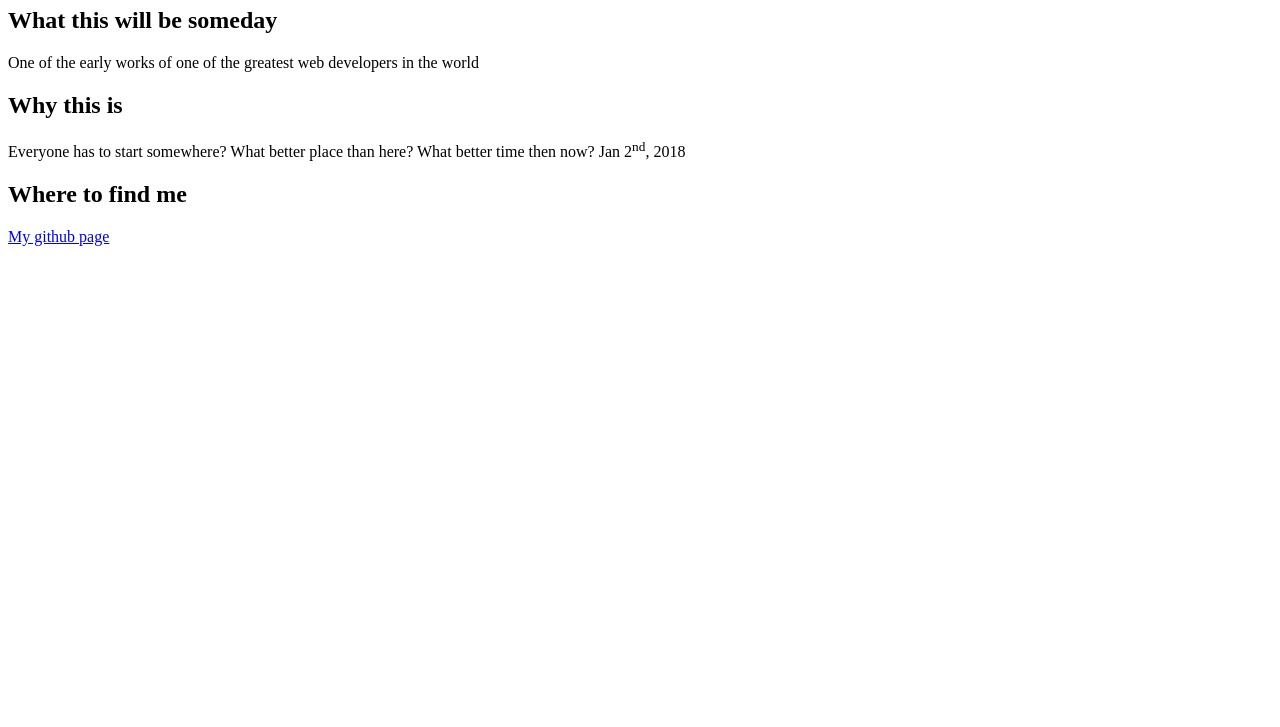
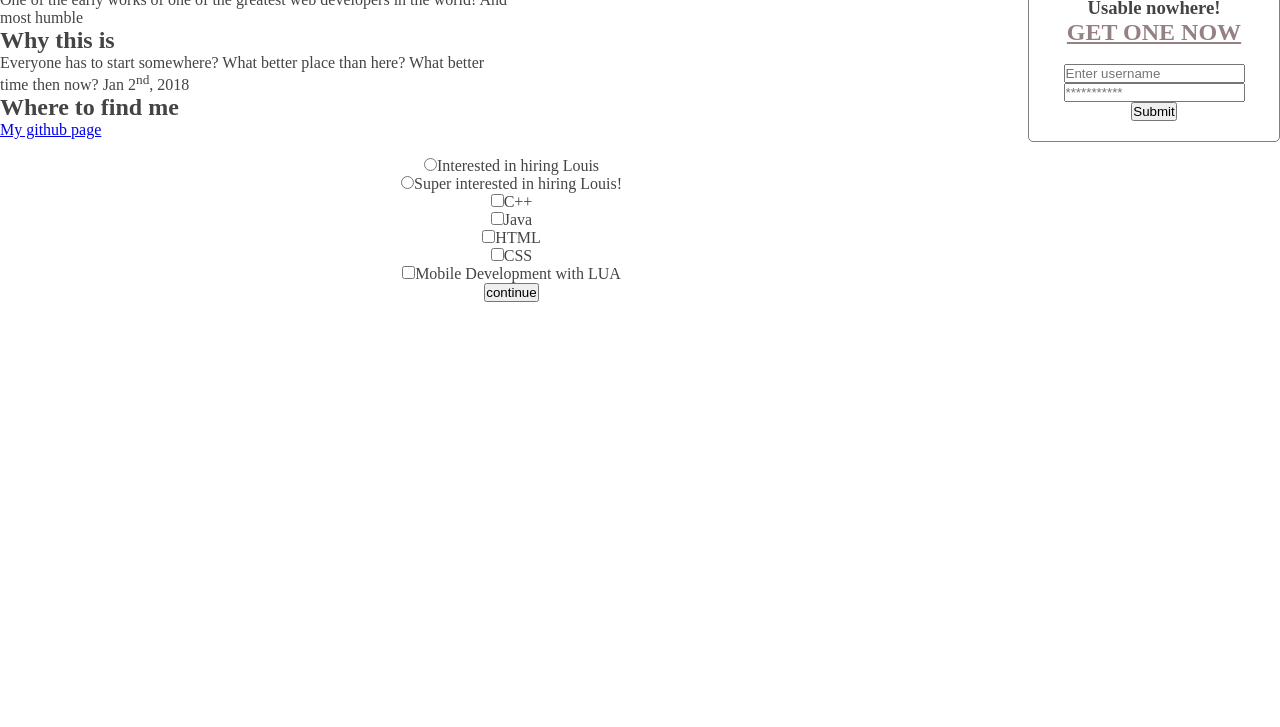
Before and after one commit to LFilip/tutorials-and-such, a plain HTML site: page test-site-2/index.html in a window 1280 px wide. Shown: the part 73-800 px from the top of the page. Drawn offline with Linux system fonts and the light colour scheme; files that its build step writes are made by us from their sources.

Commit message:
Added grid to test-site-2

```diff
--- a/test-site-2/css/style.css
+++ b/test-site-2/css/style.css
@@ -0,0 +1,35 @@
+* {
+  margin:0;
+  padding:0;
+}
+
+body {
+  background-color: white;
+  text-align:center;
+}
+
+#get-one-now {
+  color: #938183;
+  text-decoration:underline;
+}
+
+.login-box {
+  margin: 10px auto;
+  padding-bottom:20px;
+  width:250px;
+  border: 1px solid grey;
+  border-radius: 5px;
+}
+
+.q-and-a {
+  text-align:left;
+  width:50%;
+}
+
+.grid {
+  display: grid;
+  grid-gap: 5px;
+  grid-template-columns: 6fr 1fr;
+  background-color: #fff;
+  color: #444;
+}
--- a/test-site-2/index.html
+++ b/test-site-2/index.html
@@ -4,22 +4,48 @@
     <meta charset="utf-8">
     <title>My first website again</title>
     <link href="https://fonts.googleapis.com/css?family=Work+Sans" rel="stylesheet">
-    <link href="styles/style.css" rel="stylesheet" type="text/css">
+    <link href="css/style.css" rel="stylesheet" type="text/css">
     <script src='scripts/main.js'></script>
   </head>
   <body>
     <h1>This is the big site</h1>
+    <nav>
 
+    </nav>
+    <div class="grid">
+      <div class="q-and-a">
         <h2>What this will be someday</h2>
-    <p>One of the early works of one of the greatest web developers in the world</p>
-
+        <p>One of the early works of one of the greatest web developers in the world! And most humble</p>
         <h2>Why this is</h2>
         <p>Everyone has to start somewhere? What better place than here? What better time then now? Jan 2<sup>nd</sup>, 2018</p>
-
         <h2>Where to find me</h2>
         <p>
-      <a href="#">My github page</a>
+          <a href="https://github.com/LFilip">My github page</a>
         </p>
-
+      </div>
+      <div class="forms">
+        <form action="#" method="POST" name="enter-name-form">
+          <div class="login-box">
+            <h3>Sign up for a free acount!<br /> Usable nowhere!</h3>
+            <h2 id="get-one-now">GET ONE NOW</h2><br />
+            <input type="text" name="username" placeholder="Enter username"><br />
+            <input type="password" name="password" placeholder="***********"><br />
+            <button>Submit</button>
+          </div>
+        </form>
+      </div>
+      <div>
+        <form action="#" method="POST" name="enter-name-form-2">
+          <input type="radio" name="desire" value="male">Interested in hiring Louis<br />
+          <input type="radio" name="desire" value="female">Super interested in hiring Louis!<br />
+          <input type="checkbox" name="qualities" value="C++">C++<br />
+          <input type="checkbox" name="qualities" value="Java">Java<br />
+          <input type="checkbox" name="qualities" value="HTML">HTML<br />
+          <input type="checkbox" name="qualities" value="CSS">CSS<br />
+          <input type="checkbox" name="qualities" value="Mobile">Mobile Development with LUA<br />
+          <input type="submit" value="continue">
+        </form>
+      </div>
+    </div>
   </body>
 </html>
```
Lines whose indentation alone changed are shown as unchanged.
